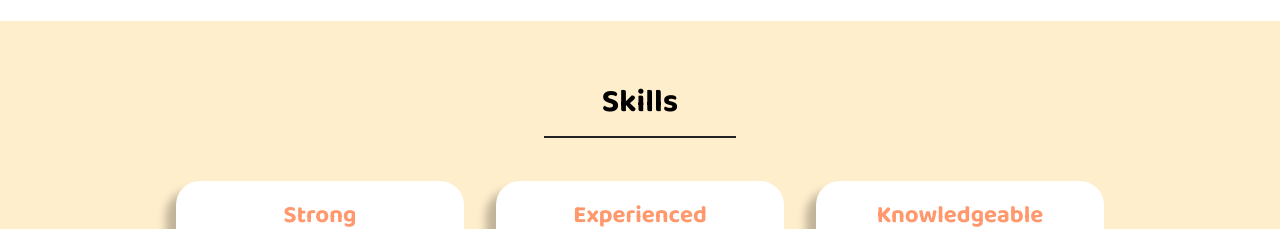
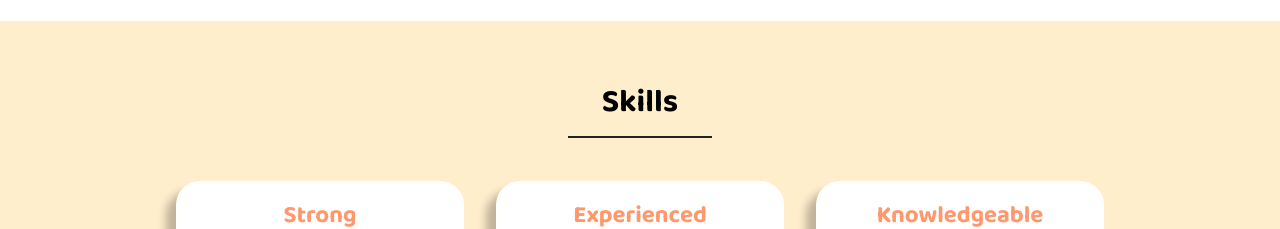
Before and after one commit to dbsrudrla/Portfolio, a React (Create React App) app: page / in a window 1280 px wide. Shown: the part 1360-1589 px from the top of the page. Built offline with nearby package versions, Linux system fonts and the light colour scheme; a web font is replaced by a local one.

Commit message:
fix : desgin2

```diff
--- a/src/component/AboutMe.jsx
+++ b/src/component/AboutMe.jsx
@@ -71,9 +71,15 @@ const Title = styled.div`
   }
 `;
 const Line = styled.div`
-  width : 20%;
+  width : 15%;
   margin : 0 auto;
   border-bottom : 2px solid ${Colors.black};
+  @media screen and (max-width : 900px) {
+    width : 25%;
+  }
+  @media screen and (max-width : 400px) {
+    width : 45%;
+  }
 `;
 const TextList = styled.div`
   width : 63%;
--- a/src/component/Activities.jsx
+++ b/src/component/Activities.jsx
@@ -73,6 +73,9 @@ const Line = styled.div`
   @media screen and (max-width : 900px) {
     width : 35%;
   }
+  @media screen and (max-width : 400px) {
+    width : 60%;
+  }
 `;
 const Section = styled.div`
   display : flex;
--- a/src/component/Projects.jsx
+++ b/src/component/Projects.jsx
@@ -192,9 +192,15 @@ const Title = styled.div`
   }
 `;
 const Line = styled.div`
-  width : 20%;
+  width : 15%;
   margin : 0 auto;
   border-bottom : 2px solid ${Colors.black};
+  @media screen and (max-width : 900px) {
+    width : 20%;
+  }
+  @media screen and (max-width : 400px) {
+    width : 35%;
+  }
 `;
 const Section = styled.div`
   display : flex;
--- a/src/component/Skills.jsx
+++ b/src/component/Skills.jsx
@@ -80,9 +80,15 @@ const Title = styled.div`
   }
 `;
 const Line = styled.div`
-  width : 20%;
+  width : 15%;
   margin : 0 auto;
   border-bottom : 2px solid ${Colors.black};
+  @media screen and (max-width : 900px) {
+    width : 20%;
+  }
+  @media screen and (max-width : 400px) {
+    width : 35%;
+  }
 `;
 const Section = styled.div`
   display : flex;
```
